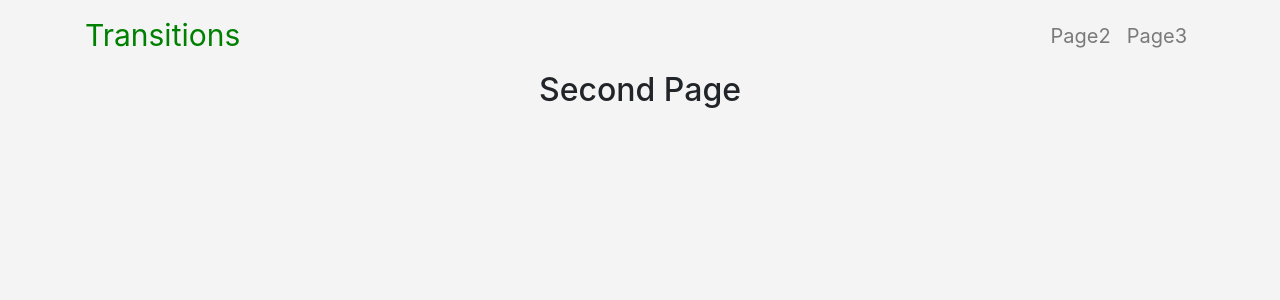
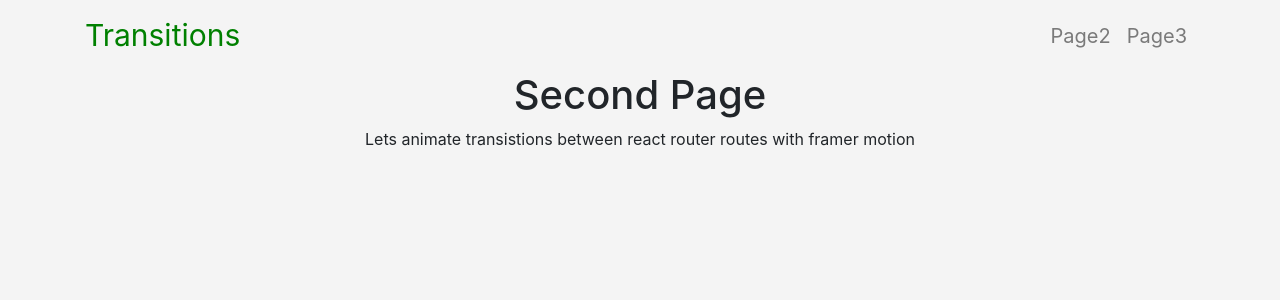
Before and after one commit to memphis2coder/Transitons, a React (Create React App) app: page /secondPage in a window 1280 px wide. Shown: the top 300 px of the page. Built offline with nearby package versions, Linux system fonts and the light colour scheme.

Commit message:
added styles to title of each page

```diff
--- a/src/Pages/home.js
+++ b/src/Pages/home.js
@@ -1,5 +1,7 @@
 import React, {useState} from 'react';
+
 import { motion } from "framer-motion"
+
 import styled from 'styled-components'
 
 import Container from 'react-bootstrap/Container';
@@ -12,9 +14,19 @@ function HomePage() {
             <Container>
                 <Row>
                     <Col>
-                        <motion.div>
+                        <motion.div
+                            exit={{opacity: 0}}
+                            animate={{opacity: 1}}
+                            initial={{opacity: 0}}
+                        >
                             <h1>Home Page</h1>
-                            <p>Lets animate transistions between react router routes with framer motion</p>
+                            <motion.p
+                                initial={{opacity: 0, y:10}}
+                                animate={{ opacity: 1, y:0 }}
+                                transition={{duration: 1}}
+                            >
+                                Lets animate transistions between react router routes with framer motion
+                            </motion.p>
                         </motion.div>
                     </Col>
                 </Row>
--- a/src/Pages/secondPage.js
+++ b/src/Pages/secondPage.js
@@ -1,9 +1,34 @@
 import React from 'react';
+
+import {motion} from 'framer-motion';
+
+import Container from 'react-bootstrap/Container';
+import Row from 'react-bootstrap/Row';
+import Col from 'react-bootstrap/Col';
 
 function SecondPage() {
     return (
         <div>
-            <h2>Second Page</h2>
+            <Container>
+                <Row>
+                    <Col>
+                        <motion.div
+                            exit={{opacity: 0}}
+                            animate={{opacity: 1}}
+                            initial={{opacity: 0}}
+                        >
+                            <h1>Second Page</h1>
+                            <motion.p
+                                initial={{opacity: 0, y:20}}
+                                animate={{ opacity: 1, y:0 }}
+                                transition={{duration: 1}}
+                            >
+                                Lets animate transistions between react router routes with framer motion
+                            </motion.p>
+                        </motion.div>
+                    </Col>
+                </Row>
+            </Container>
         </div>
     )
 };
--- a/src/Pages/thirdPage.js
+++ b/src/Pages/thirdPage.js
@@ -1,9 +1,34 @@
 import React from 'react';
+
+import {motion} from 'framer-motion';
+
+import Container from 'react-bootstrap/Container';
+import Row from 'react-bootstrap/Row';
+import Col from 'react-bootstrap/Col';
 
 function ThirdPage() {
     return(
         <div>
-            <h1>Third Page</h1>
+            <Container>
+                <Row>
+                    <Col>
+                        <motion.div
+                            exit={{opacity: 0}}
+                            animate={{opacity: 1}}
+                            initial={{opacity: 0}}
+                        >
+                            <h1>Third Page</h1>
+                            <motion.p
+                                initial={{opacity: 0, y:20}}
+                                animate={{ opacity: 1, y:0 }}
+                                transition={{duration: 1}}
+                            >
+                                Lets animate transistions between react router routes with framer motion
+                            </motion.p>
+                        </motion.div>
+                    </Col>
+                </Row>
+            </Container>
         </div>
     )
 };
```
Also changed, not shown: 1 other file (tests, documents, lock files or other folders).
